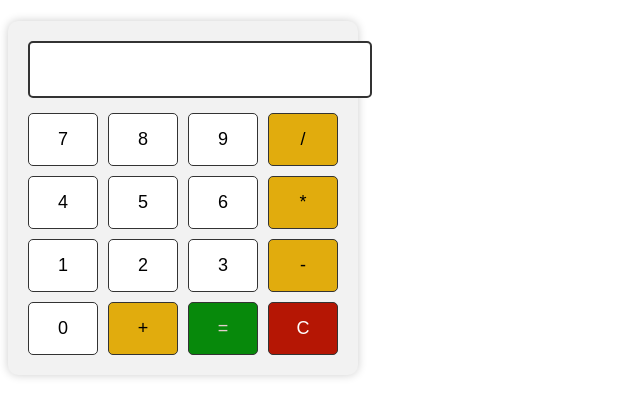
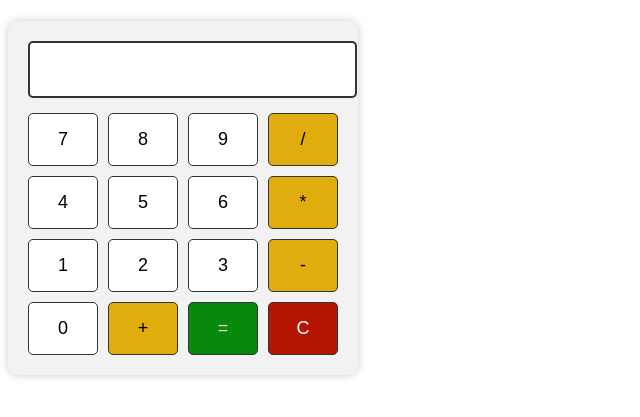
Before and after one commit to Ismael-Gallegos/calculadora_Js, a plain HTML site: page index.html in a window 1280 px wide. Shown: the part 59-476 px from the top of the page, without its empty margins (0-640 px from the left). Drawn offline with Linux system fonts and the light colour scheme.

Commit message:
Ajustes al CSS, para correcciones en estilos

```diff
--- a/styles/styles.css
+++ b/styles/styles.css
@@ -23,7 +23,7 @@ Contenedor principal de la calculadora
 Patalla principal de la calculadora
 ========================= */
 #pantalla {
-    width: 100%;                      /* Ancho completo */
+    width: 95%;                      /* Ancho completo */
     padding: 15px;                    /* Espaciado interno */
     font-size: 20px;                  /* Tamaño de fuente */
     margin-bottom: 15px;              /* Separación de los botones */
```
